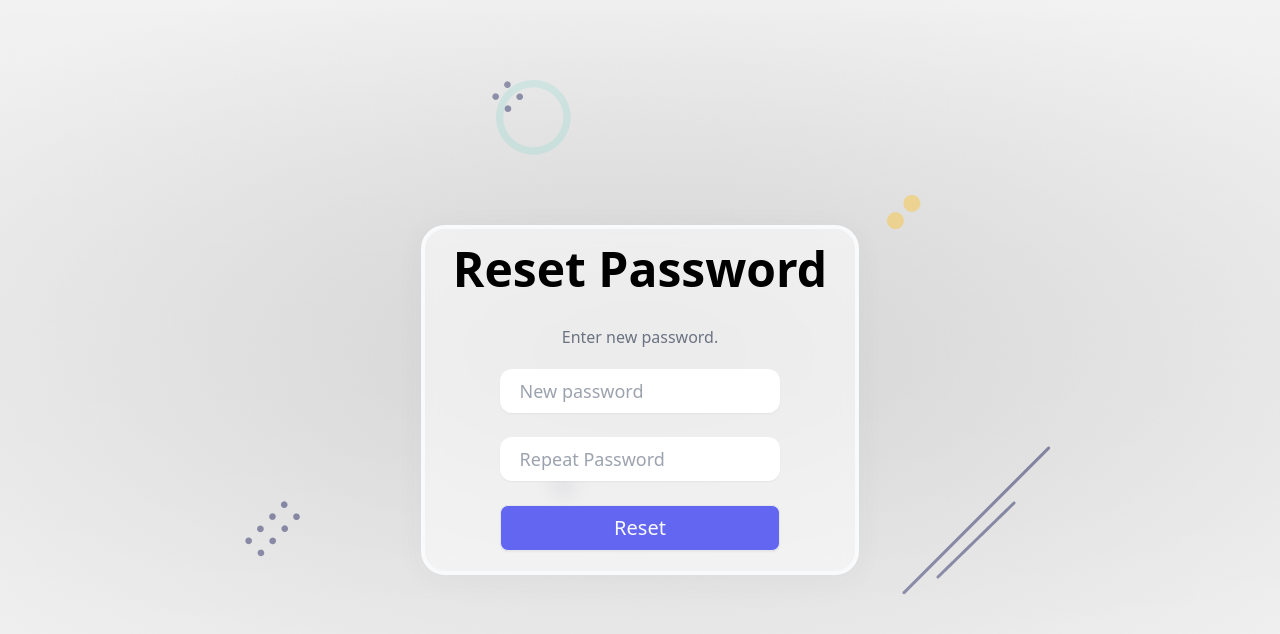
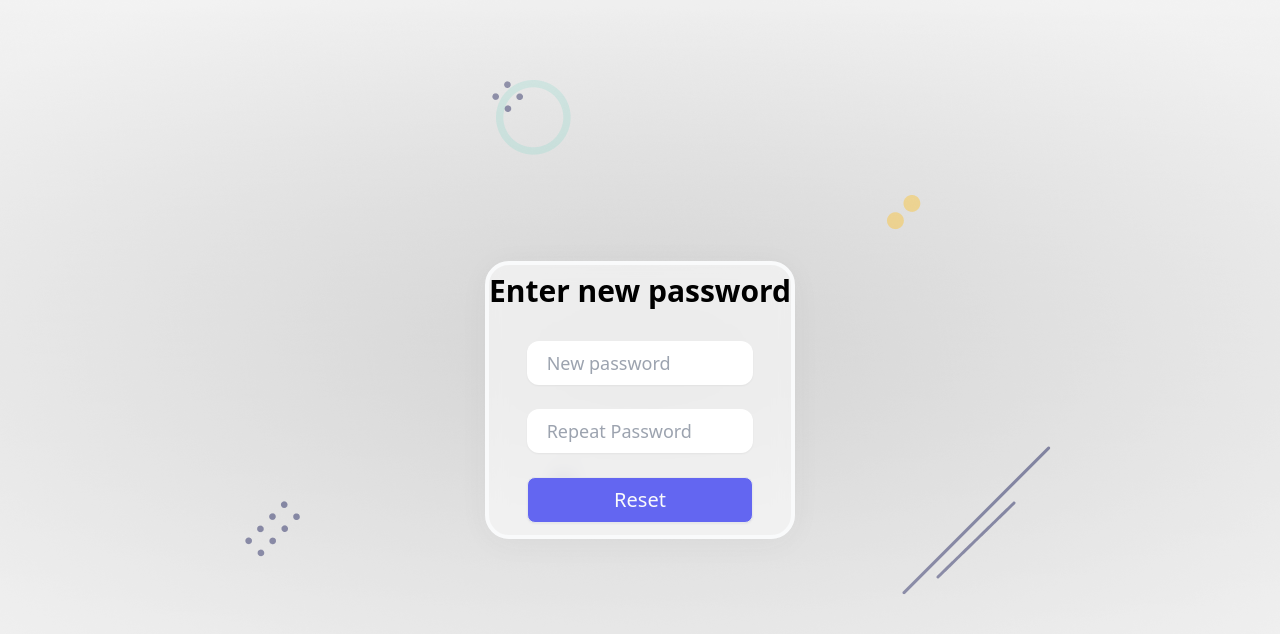
Before and after one commit to ShubhamDhatwalia/login--app, a React (Create React App) app in the folder client/: page /reset in a window 1280 px wide. Shown: the top 634 px of the page. Built offline with nearby package versions, Linux system fonts and the light colour scheme.

Commit message:
practice

```diff
--- a/client/src/components/PageNotFound.js
+++ b/client/src/components/PageNotFound.js
@@ -3,7 +3,7 @@ import React from 'react'
 export default function PageNotFound() {
   return (
     <div>
-      PageNotFound
+      PageNotFound 404 bad request
     </div>
   )
 }
--- a/client/src/components/Password.js
+++ b/client/src/components/Password.js
@@ -27,7 +27,7 @@ export default function Paasword() {
       <div className="flex justify-center mx-0 items-center h-screen">
         <div className={styles.glass}>
           <div className="title  flex flex-col items-center">
-            <h4 className="text-5xl font-bold">Hello Again!</h4>
+
             <span className="py-4 text-l w-2/3 text-center text-gray-500">
               Explore More by connecting with us.
             </span>
--- a/client/src/components/Recovery.js
+++ b/client/src/components/Recovery.js
@@ -27,15 +27,13 @@ export default function Recovery() {
       <div className="flex justify-center mx-0 items-center h-screen">
         <div className={styles.glass}>
           <div className="title  flex flex-col items-center">
-            <h4 className="text-5xl font-bold">Recovery</h4>
-            <p className="py-4 pt-8 text-l w-3/3 text-center text-gray-500">
-              Enter OTP to recover password.
-            </p>
+            <h4 className="text-xl pb-7 font-bold">
+              Enter OTP to reset password
+            </h4>
+
           </div>
 
           <form className="py-1" onSubmit={formik.handleSubmit}>
-
-
             <div className="textbox flex flex-col items-center gap-6">
               <input
                 {...formik.getFieldProps("otp")}
@@ -50,7 +48,7 @@ export default function Recovery() {
 
             <div className="text-center py-4">
               <span className="text-gray-500">
-                Not recived? {" "}
+                Not recived?{" "}
                 <Link className="text-red-500" to="/recovery">
                   Resend Now
                 </Link>
--- a/client/src/components/Register.js
+++ b/client/src/components/Register.js
@@ -1,33 +1,40 @@
-import React, { useEffect } from "react";
+import React, { useEffect, useState } from "react";
 import { Link, useNavigate } from "react-router-dom";
 import avatar from "../assets/profile.png";
 import { Toaster } from "react-hot-toast";
 import { useFormik } from "formik";
-import { passwordVerify, usernameValidate } from "../helper/validate";
-
+import { registerValidation} from "../helper/validate";
+import convertToBase64 from "../helper/convert";
 import styles from "../styles/Username.module.css";
 
-export default function Paasword() {
+export default function Register() {
+
+
+  const [file, setFile] = useState();
+
   const formik = useFormik({
     initialValues: {
       username: "",
       email: "",
       password: "",
     },
-    validate: (values) => {
-      const errors = usernameValidate(values);
-      if (Object.keys(errors).length === 0) {
-        // Only validate password if no errors in username
-        Object.assign(errors, passwordVerify(values));
-      }
-      return errors;
-    },
+    validate: registerValidation,
     validateOnBlur: false,
     validateOnChange: false,
     onSubmit: async (values) => {
+      values = await Object.assign(values, {profile: file || ''})
       console.log(values);
     },
   });
+
+
+  //   Formik does not support file upload so we neeed to handle this
+
+  const onUpload = async (e) => {
+    const base64 = await convertToBase64(e.target.files[0]);
+    setFile(base64);
+  }
+
 
   return (
     <div className="container mx-auto">
@@ -44,12 +51,12 @@ export default function Paasword() {
           <form className="py-1" onSubmit={formik.handleSubmit}>
             <div className="profile flex justify-center py-4">
               <label htmlFor="profile">
-                <img src={avatar} className={styles.profile_img} alt="avatar" />
+                <img src={file || avatar} className={styles.profile_img} alt="avatar" />
               </label>
-              <input type="file" id="profile" name="profile" />
+              <input type="file" id="profile" name="profile" onChange={onUpload}/>
             </div>
 
-            <div className="textbox flex flex-col items-center gap-6">
+            <div className="textbox flex flex-col items-center gap-2">
               <input
                 {...formik.getFieldProps("username")}
                 className={styles.textbox}
--- a/client/src/components/Reset.js
+++ b/client/src/components/Reset.js
@@ -27,10 +27,8 @@ export default function Reset() {
       <div className="flex justify-center mx-0 items-center h-screen">
         <div className={styles.glass}>
           <div className="title  flex flex-col items-center">
-            <h4 className="text-5xl font-bold">Reset Password</h4>
-            <p className="py-4 pt-8 text-l w-3/3 text-center text-gray-500">
-              Enter new password.
-            </p>
+            <h4 className="text-3xl pb-7 font-bold">Enter new password</h4>
+
           </div>
 
           <form className="py-1" onSubmit={formik.handleSubmit}>
@@ -51,7 +49,6 @@ export default function Reset() {
                 Reset
               </button>
             </div>
-
           </form>
         </div>
       </div>
--- a/client/src/components/Username.js
+++ b/client/src/components/Username.js
@@ -30,8 +30,8 @@ export default function Username() {
       <div className="flex justify-center mx-0 items-center h-screen">
         <div className={styles.glass}>
           <div className="title  flex flex-col items-center">
-            <h4 className="text-5xl font-bold">Hello Again!</h4>
-            <span className="py-4 text-l w-2/3 text-center text-gray-500">
+
+            <span className="py-3 text-xxl w-2/3 text-center text-gray-500">
               Explore More by connecting with us.
             </span>
           </div>
--- /dev/null
+++ b/client/src/helper/convert.js
@@ -0,0 +1,15 @@
+//  image into base64
+
+export default function convertToBase64(file) {
+    return new Promise((resolve, reject) => {
+        const fileReader = new FileReader();
+        fileReader.readAsDataURL(file);
+
+        fileReader.onload = () => {
+            resolve(fileReader.result)
+        }
+        fileReader.onerror = (error) => {
+            reject(error)
+        }
+    })
+}
--- a/client/src/helper/validate.js
+++ b/client/src/helper/validate.js
@@ -17,6 +17,21 @@ function usernameVerify(error = {}, values) {
         error.username = toast.error("Invalid Username", { duration: 2000 });
     }
     return error;
+}
+
+
+// email verify
+
+function emailVerify(error = {}, values) {
+  if (!values.email) {
+    error.email = toast.error("Email Required...!");
+  } else if (values.email.includes(" ")) {
+    error.email = toast.error("email cannot contain spaces!");
+  } else if (!/^[A-Z0-9._%+-]+@[A-Z0-9.-]+\.[A-Z]{2,4}$/i.test(values.email)) {
+    error.email = toast.error("Invalid email address...!");
+  }
+
+  return error;
 }
 
 
@@ -42,6 +57,34 @@ export async function resetPasswordValidate(values) {
 
   return errors;
 }
+
+
+//  Validate Registration
+
+export async function registerValidation(values) {
+  let errors = {};
+
+  // Validate username
+  errors = usernameVerify({}, values);
+  if (Object.keys(errors).length > 0) {
+    return errors; // Return after the first error
+  }
+
+  // Validate email
+  errors = emailVerify({}, values);
+  if (Object.keys(errors).length > 0) {
+    return errors; // Return after the first error
+  }
+
+  // Validate password
+  errors = passwordValidate({}, values);
+  if (Object.keys(errors).length > 0) {
+    return errors; // Return after the first error
+  }
+
+  return {}; // No errors
+}
+
 
 
 
--- a/client/src/styles/Username.module.css
+++ b/client/src/styles/Username.module.css
@@ -4,17 +4,18 @@
     box-shadow: 0 4px 30px #4747470b;
     backdrop-filter: blur(10px);
     border: 1px solid rgba(255, 255, 255, 0.3);
-    @apply border-4 border-gray-50   rounded-3xl py-4 px-7 ;
+    @apply border-4 border-gray-50   rounded-3xl py-2 px-0 ;
 }
 
 .profile_img{
-    @apply border-4 border-gray-100 w-[100px] rounded-full shadow-lg cursor-pointer;
-    @apply hover:border-gray-200;
+    @apply border-4 border-gray-100 w-[90px] h-[90px] rounded-full shadow-lg cursor-pointer;
+    @apply hover:border-indigo-100;
 }
 
 .textbox{
     @apply border-0 px-5 py-2 rounded-xl w-3/4 shadow-sm text-lg;
     @apply focus:outline-none;
+    @apply hover:border-2 border-indigo-100;
 }
 
 .btn{
@@ -28,3 +29,7 @@
 input[type='file']{
     display: none;
 }
+
+input:hover{
+    border: 2px solid indigo-100 !important;
+}
```
